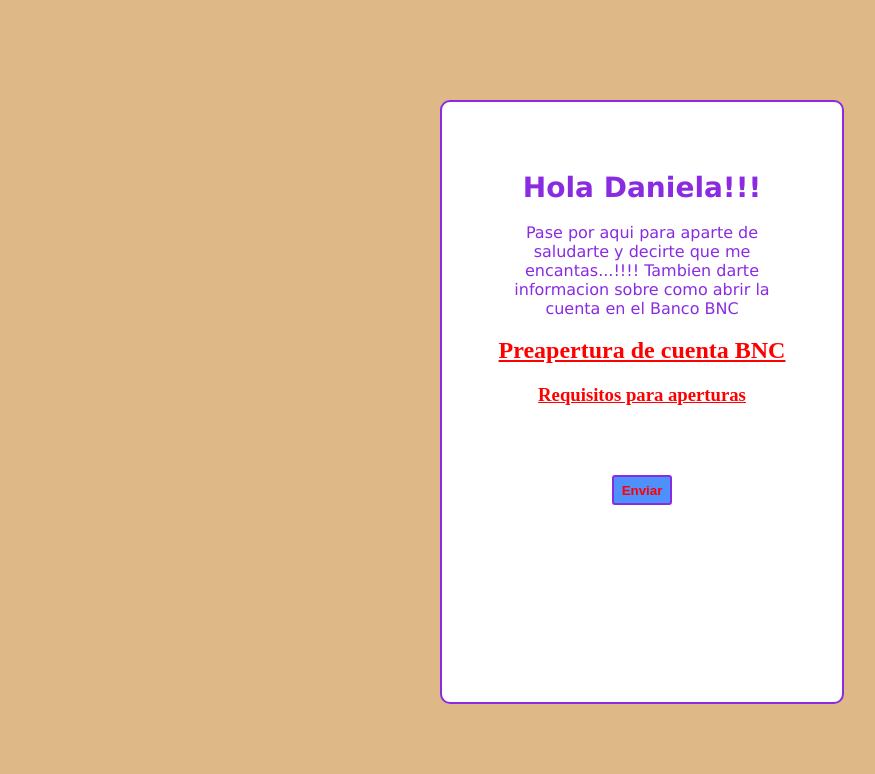
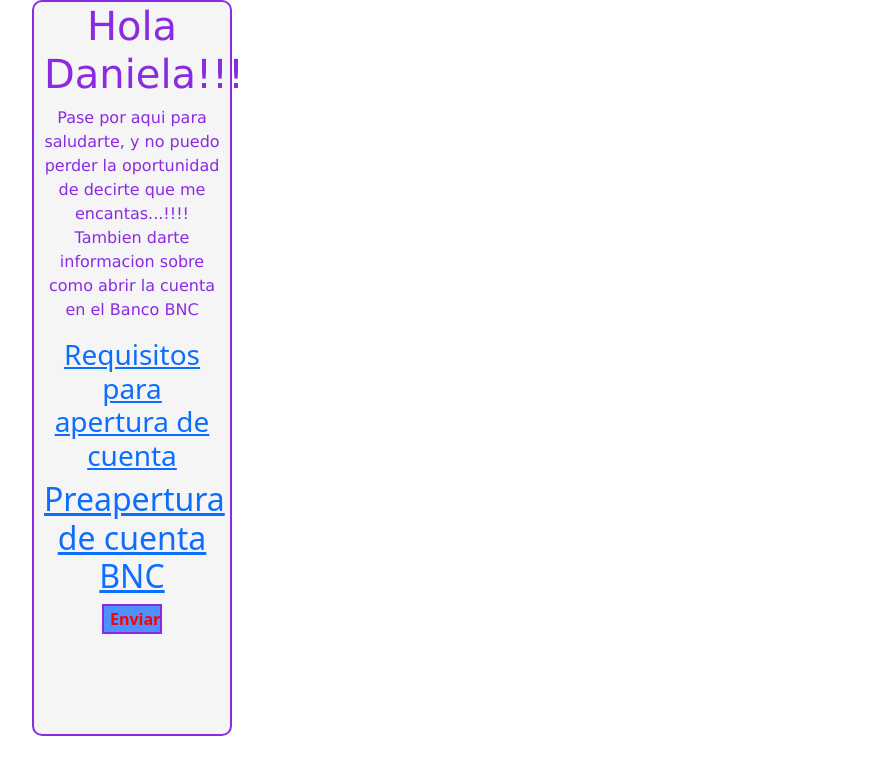
Before and after one commit to eduleon78/gretting, a website: page views/index.html in a window 1280 px wide. Shown: the whole page, without its empty margins (68-943 px from the left). Drawn offline with nearby package versions, Linux system fonts and the light colour scheme.

Commit message:
updates screen

```diff
--- a/public/stylesheets/style.css
+++ b/public/stylesheets/style.css
@@ -1,18 +1,22 @@
-body {
-    background: burlywood;
-}
 
 .titulo {
-    padding: 50px;
-    margin-top: 100px;
-    margin-left: 500px;
-    width: 300px;
-    height: 500px;
+    width: 200px;
+/*     padding-top: 10px;
+    padding-left: 500px;
+    padding-right: 500px;
+    margin-left: 100px;
+    margin-right: 100px;
+    margin: 10px; */
+    padding-left: 10px;
+    padding-right: 10px;
+    margin-left: 100px;
+    margin-right: 100px;
     background: white;
     text-align: center;
     border: 2px solid blueviolet;
     border-radius: 10px;
     color: blueviolet ;
+    background-color: whitesmoke;
 }
 
 h1 {
@@ -46,7 +50,8 @@
 }
 
 .corazon {
-    height: 50px;
-    width: 50px;
+    align-items: center;
+    padding-top: 50px;
+    padding-bottom: 50px;
 
 }
--- a/views/index.html
+++ b/views/index.html
@@ -5,20 +5,19 @@
     <meta name="viewport" content="width=device-width, initial-scale=1.0">
     <title>Proyecto D</title>
     <link rel="stylesheet" href="/stylesheets/style.css">
+    <link href="https://cdn.jsdelivr.net/npm/bootstrap@5.3.2/dist/css/bootstrap.min.css" rel="stylesheet" integrity="sha384-T3c6CoIi6uLrA9TneNEoa7RxnatzjcDSCmG1MXxSR1GAsXEV/Dwwykc2MPK8M2HN" crossorigin="anonymous">
 </head>
 <body>
     <div class="titulo">
         <h1>Hola Daniela!!!</h1>
-        <p class="parrafo">Pase por aqui para aparte de saludarte y decirte que me encantas...!!!! Tambien darte informacion sobre como abrir la cuenta en el Banco BNC</p>
+        <p class="parrafo">Pase por aqui para saludarte, y no puedo perder la oportunidad de decirte que me encantas...!!!! Tambien darte informacion sobre como abrir la cuenta en el Banco BNC</p>
+
+        <h3><a href="https://www.bncenlinea.com/productos-y-servicios/requisitos/cuenta-de-ahorro">Requisitos para apertura de cuenta</a></h3>
 
         <h2><a href="https://servicios.bncenlinea.com/PreCustomers/UniqueCustomerBase/FrmGenerateRequest.aspx">Preapertura de cuenta BNC</a></h2>
 
-        <h3><a href="https://www.bncenlinea.com/productos-y-servicios/requisitos/cuenta-de-ahorro">Requisitos para aperturas</a></h3>
-
         <button onclick="imagen()">Enviar</button>
 
-        <div id="imagenCargando" class="corazon"></div>
-        <div id="imagenCargando" class="corazon"></div>
         <div id="imagenCargando" class="corazon"></div>
 
 
@@ -28,5 +27,6 @@
 
 
     <script src="/javascript/script.js"></script>
+    <script src="https://cdn.jsdelivr.net/npm/bootstrap@5.3.2/dist/js/bootstrap.bundle.min.js" integrity="sha384-C6RzsynM9kWDrMNeT87bh95OGNyZPhcTNXj1NW7RuBCsyN/o0jlpcV8Qyq46cDfL" crossorigin="anonymous"></script>
 </body>
 </html>
```
